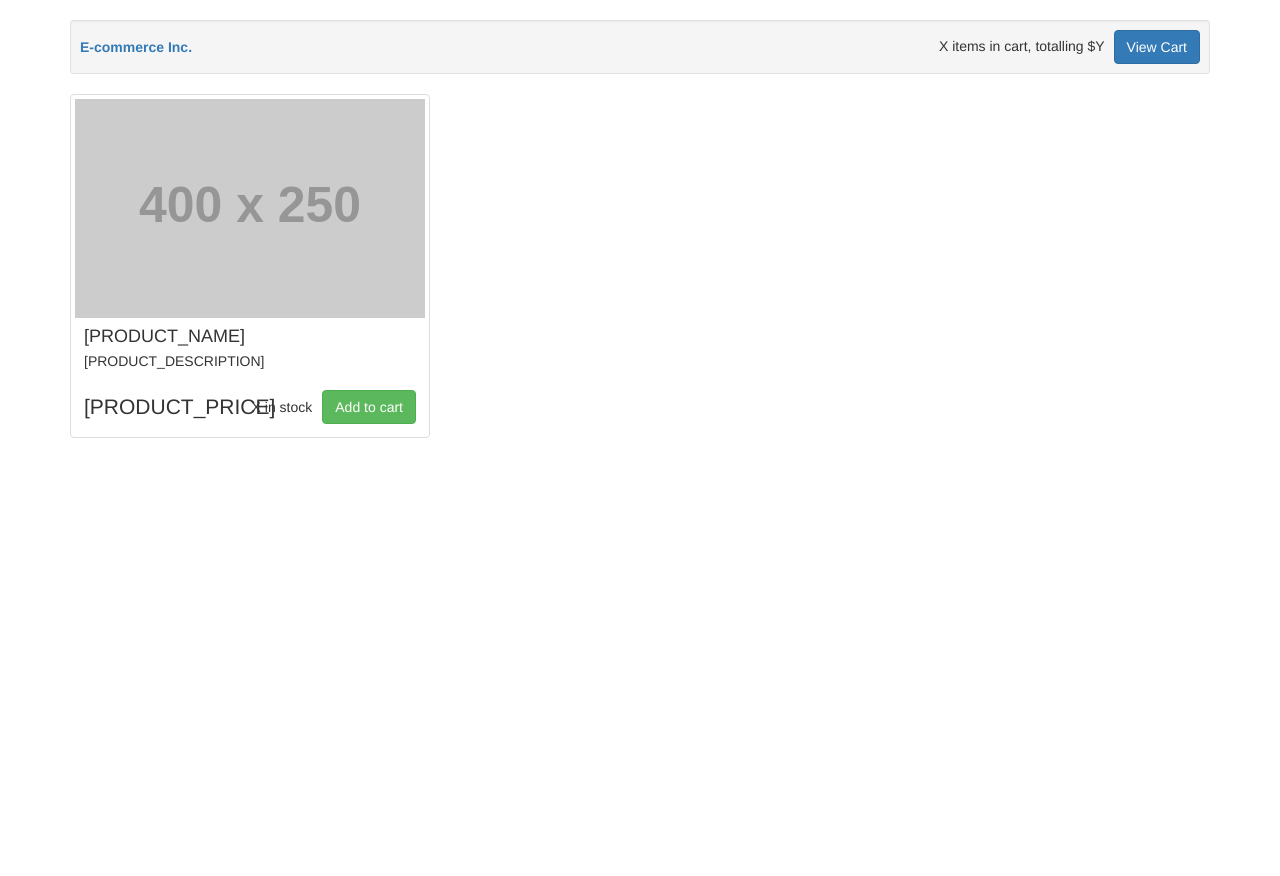
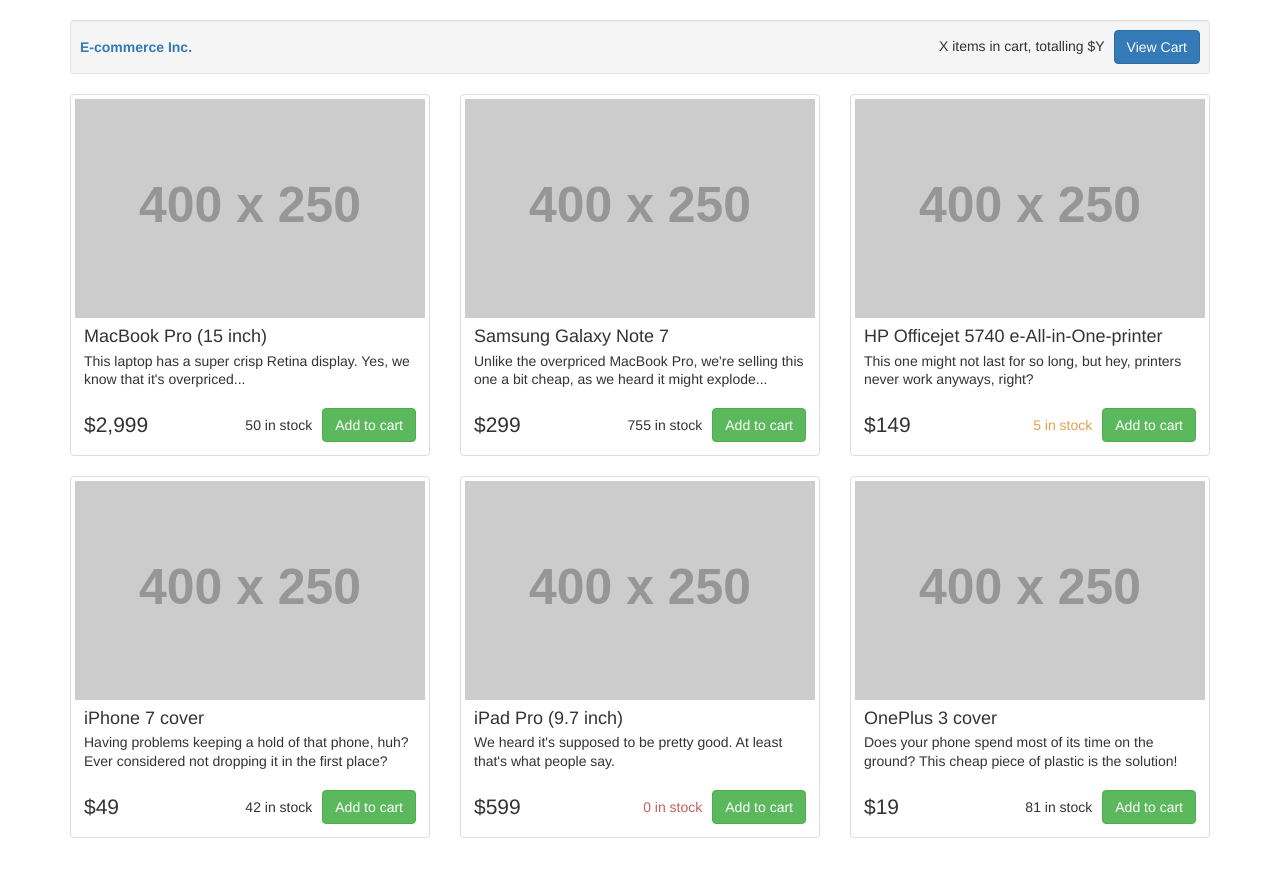
Before and after one commit to GabrielBittar/vuejs-ecommerce-app, a plain HTML site: page index.html in a window 1280 px wide. Before the commit the page ends 800 px from the top, so only its background shows below. Drawn offline with nearby package versions, Linux system fonts and the light colour scheme; placeholder pictures from the web are drawn by us.

Commit message:
Adiciona filtro para transformar valor monetario e insere classe dinamica na qtd em estoque

```diff
--- a/index.html
+++ b/index.html
@@ -21,22 +21,22 @@
             </nav>
 
             <div id="products" class="row list-group">
-                <div class="item col-xs-4">
+                <div v-for="product in products" class="item col-xs-4">
                     <div class="thumbnail">
                         <img class="group list-group-image" src="http://placehold.it/400x250/000/fff">
                         <div class="caption">
-                            <h4 class="group inner list-group-item-heading">[PRODUCT_NAME]</h4>
-                            <p class="group inner list-group-item-text">[PRODUCT_DESCRIPTION]</p>
+                            <h4 class="group inner list-group-item-heading">{{ product.name }}</h4>
+                            <p class="group inner list-group-item-text">{{ product.description }}</p>
                             <br>
 
                             <div class="row flex flex-row align-center">
                                 <div class="col-xs-4">
-                                    <p class="lead">[PRODUCT_PRICE]</p>
+                                    <p class="lead">{{ product.price | currency }}</p>
                                 </div>
 
                                 <div class="col-xs-8 flex flex-row align-center justify-right">
-                                    <div class="number-in-stock">
-                                        X in stock
+                                    <div class="number-in-stock" :class="{ few: product.inStock < 10, none: product.inStock == 0 }">
+                                        {{ product.inStock }} in stock
                                     </div>
                                     <button class="btn btn-success">Add to cart</button>
                                 </div>
--- a/js/app.js
+++ b/js/app.js
@@ -45,5 +45,15 @@ new Vue({
                 inStock: 81
             }
         ]
+    },
+    filters: {
+        currency: function(value){
+            var formatter = Intl.NumberFormat('en-US', {
+                style: 'currency',
+                currency: 'USD',
+                minimumFractionDigits: 0
+            });
+            return formatter.format(value);
+        }
     }
 });
```
